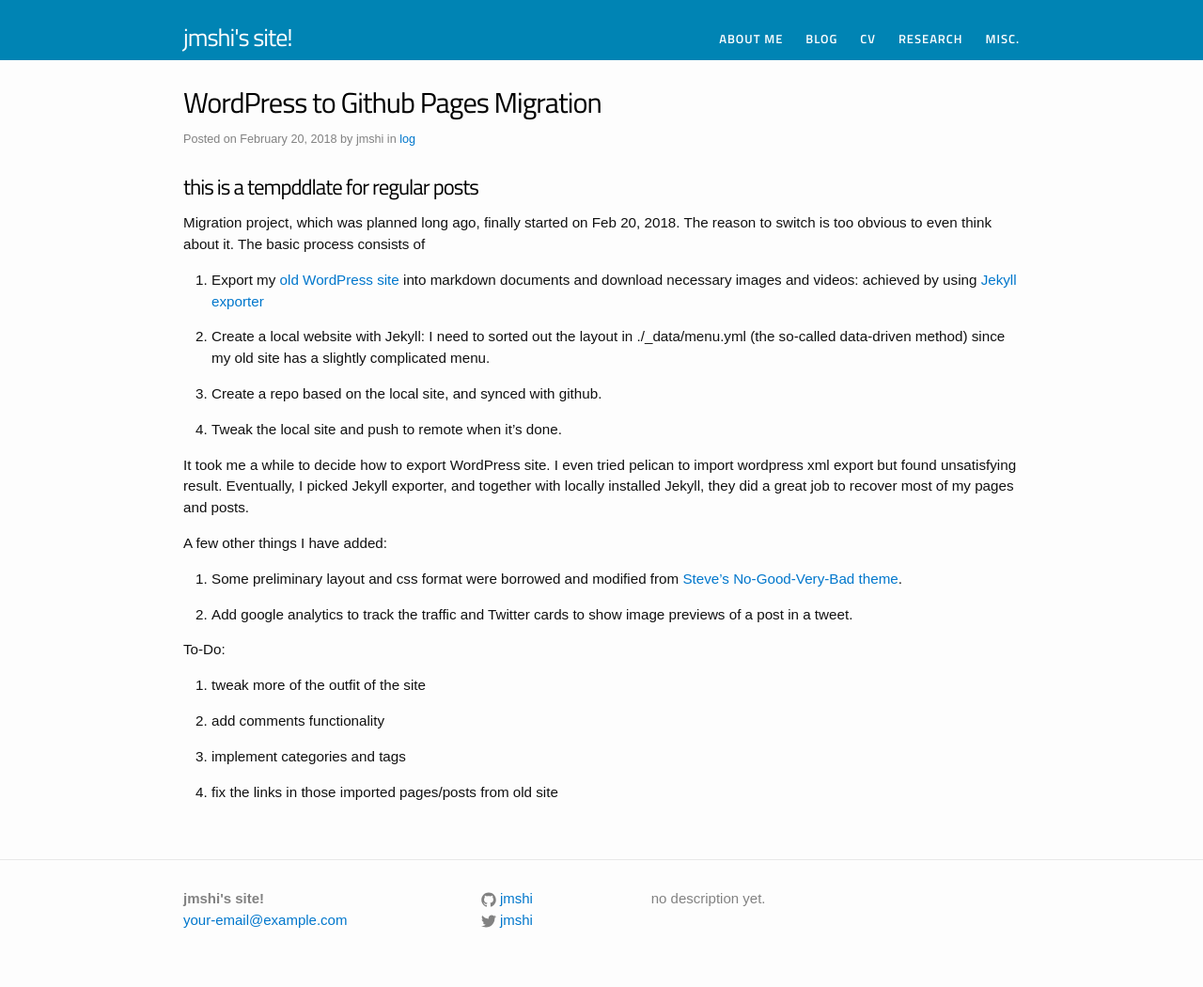
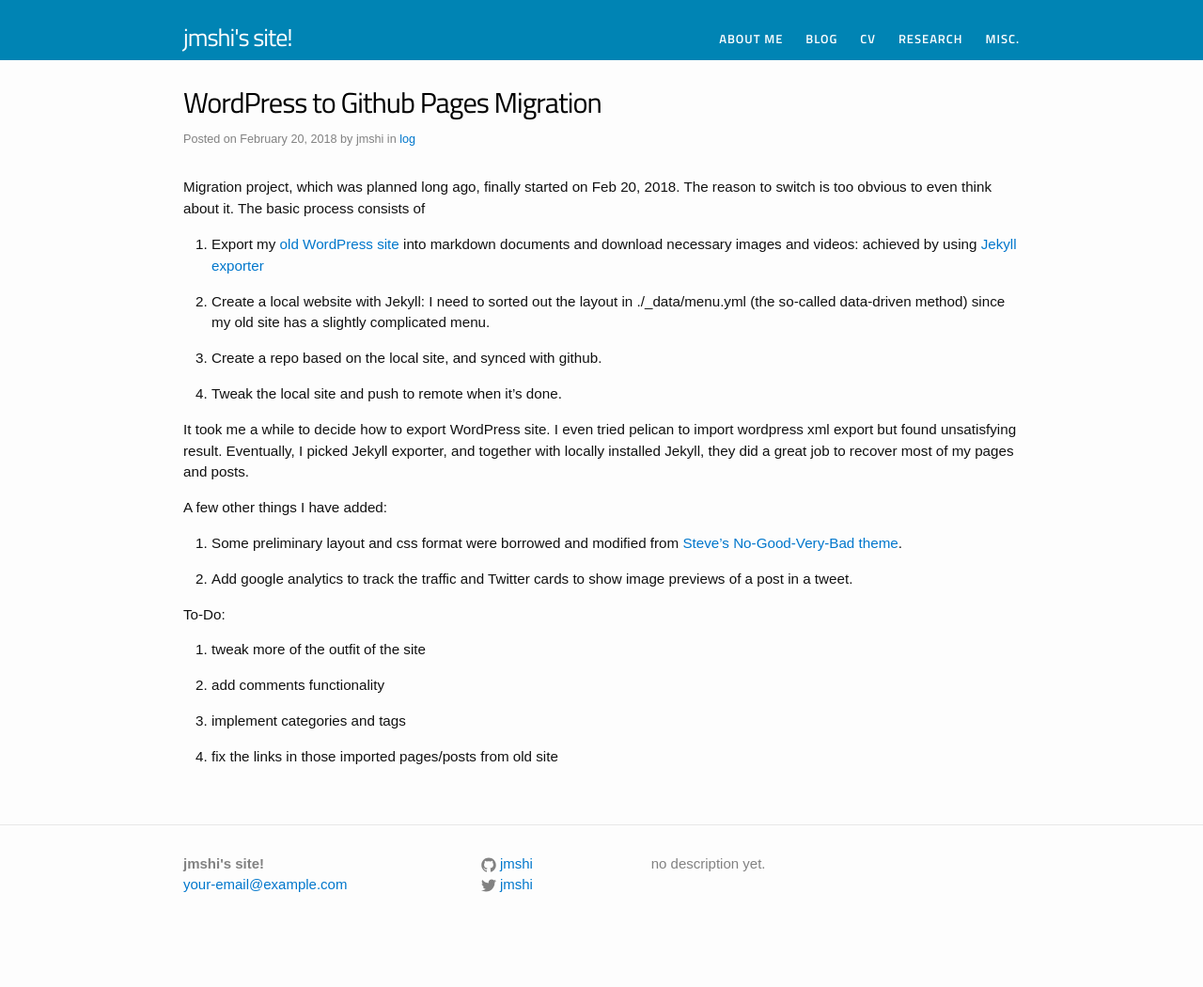
Before and after one commit to jmshi/jmshi.github.io, a Jekyll site: the page built from _posts/2018-02-20-wordpress-to-gh_pages-migration.md, in a window 1280 px wide. Shown: the whole page at 94% size. Built offline with Jekyll 4.4.1, drawn with Linux system fonts in a browser that asks for light colours; after the commit the page ends 1013 px from its top, so only the background shows below that.

Commit message:
quick fix of a log

```diff
--- a/_posts/2018-02-20-wordpress-to-gh_pages-migration.md
+++ b/_posts/2018-02-20-wordpress-to-gh_pages-migration.md
@@ -9,7 +9,6 @@
 categories: log
 ---
 
-# this is a tempddlate for regular posts
 Migration project, which was planned long ago, finally started on Feb 20, 2018. The reason to switch is too obvious to even think about it. The basic process consists of
 
 1. Export my [old WordPress site](http://jimingshi.us) into markdown documents and download necessary images and videos: achieved by using [Jekyll exporter](https://wordpress.org/plugins/jekyll-exporter/)
```
